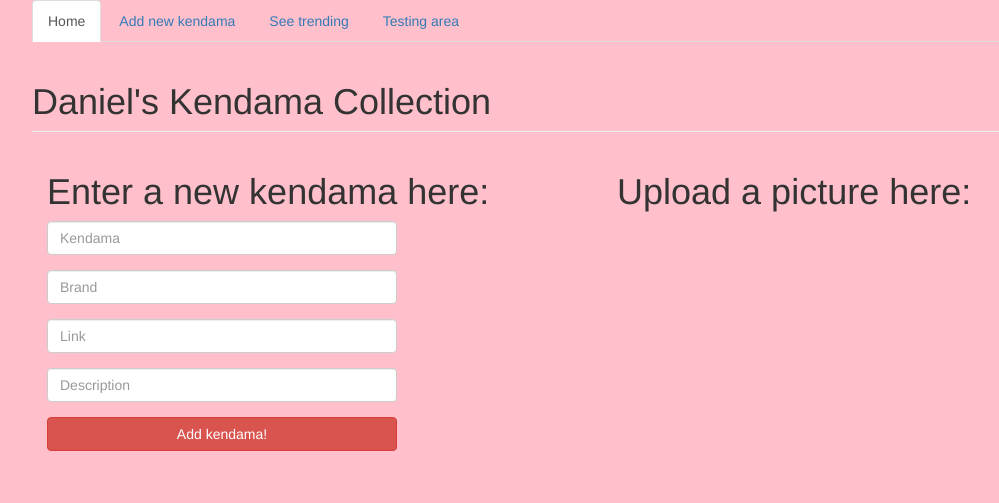
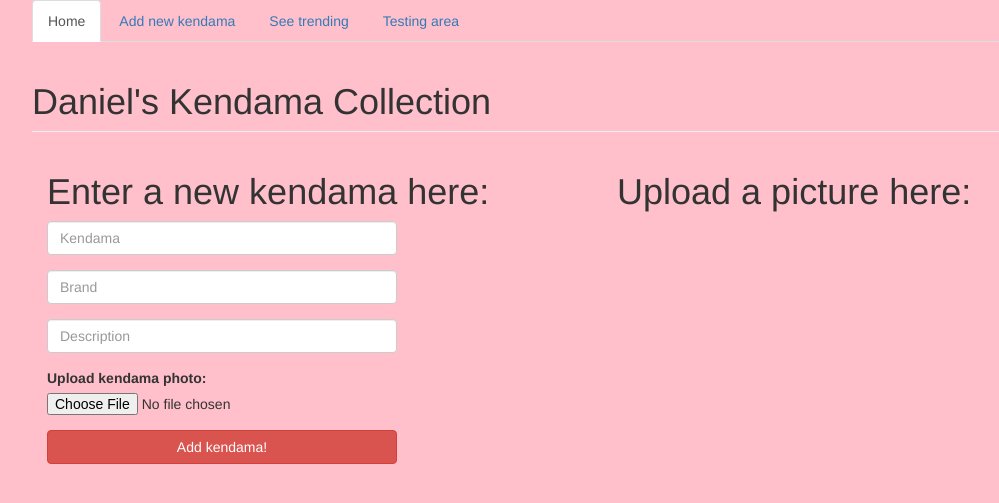
Before and after one commit to danielcodes/kendama-collection, a Flask app: page /add_kendama in a window 1280 px wide. Shown: the top 503 px of the page, without its empty margins (38-1037 px from the left). Run offline with Flask 2, Linux system fonts and the light colour scheme; some libraries are stand-ins or nearby versions.

Commit message:
can now upload kendama images

```diff
--- a/app.py
+++ b/app.py
@@ -1,12 +1,20 @@
+import os
+
 from flask import Flask, render_template, redirect
 from flask_sqlalchemy import SQLAlchemy
 
 from flask_wtf import Form
+from flask_wtf.file import FileField
 from wtforms import StringField
 from wtforms.validators import DataRequired
 
+from werkzeug import secure_filename
+
+UPLOAD_FOLDER = './static/uploads/'
+
 app = Flask(__name__)
 
+app.config['UPLOAD_FOLDER'] = UPLOAD_FOLDER
 app.secret_key = 'ZC4dti6GaxOikyVy0uy3T5XVEwSkmtZD'
 
 # =============================== MODELS ===============================
@@ -24,14 +32,14 @@ class Kendama(db.Model):
     id = db.Column(db.Integer, primary_key=True)
     name = db.Column(db.String(100), unique=True)
     brand = db.Column(db.String(50))
-    link = db.Column(db.String(100))
     description = db.Column(db.Text())
+    image = db.Column(db.String(50))
 
-    def __init__(self, name, brand, link, description):
+    def __init__(self, name, brand, description, image):
         self.name = name
         self.brand = brand
-        self.link = link
         self.description = description
+        self.image = image
 
     def __repr__(self):
         return '<Kendama %r>' % self.name
@@ -42,9 +50,8 @@ class Kendama(db.Model):
 class KendamaForm(Form):
     name = StringField('name', validators=[DataRequired()])
     brand = StringField('brand', validators=[DataRequired()])
-    link = StringField('link', validators=[DataRequired()])
     description = StringField('description', validators=[DataRequired()])
-
+    image = FileField('image')
 
 # =============================== VIEWS ===============================
 
@@ -70,11 +77,16 @@ def new_kendama():
         # create new kendama and place it in the database
         name = form.name.data
         brand = form.brand.data
-        link = form.link.data
         desc = form.description.data
+        image = form.image.data
+
+        # this gives the name
+        filename = secure_filename(form.image.data.filename)
+        # saving it to filesystem
+        image.save( os.path.join(app.config['UPLOAD_FOLDER'], filename ))
 
         # create the object
-        new_kendama = Kendama(name, brand, link, desc)
+        new_kendama = Kendama(name, brand, desc, filename)
 
         # add it to the db
         db.session.add(new_kendama)
@@ -91,12 +103,10 @@ def delete_kendamas():
     db.session.commit()
     return redirect("/")
 
-
-
 @app.route("/testing", methods=["GET"])
 def testing_components():
 
-    return render_template("dummy.html", form=form)
+    return render_template("dummy.html")
 
 
 if __name__ == "__main__":
--- a/templates/kendama_form.html
+++ b/templates/kendama_form.html
@@ -6,7 +6,7 @@
 
 	<h1>Enter a new kendama here: </h1>
 
-		<form method="POST" action="/add_kendama">
+		<form method="POST" action="/add_kendama" enctype="multipart/form-data">
 			{{ form.csrf_token }}
 
 			<div class="form-group row">
@@ -23,13 +23,14 @@
 
 			<div class="form-group row">
 				<div class="col-md-8">
-					{{ form.link(class="form-control", placeholder="Link") }}
+					{{ form.description(class="form-control", placeholder="Description") }}
 				</div>
 			</div>
 
 			<div class="form-group row">
 				<div class="col-md-8">
-					{{ form.description(class="form-control", placeholder="Description") }}
+					<label for="">Upload kendama photo:</label>
+					{{ form.image(placeholder="Upload image") }}
 				</div>
 			</div>
 
--- a/templates/kendamas.html
+++ b/templates/kendamas.html
@@ -33,7 +33,7 @@
 			<div class="col-md-6">
 
 					<div>
-						<img class="img-responsive img-height img-circle center-block" src="http://cdn.shopify.com/s/files/1/0286/5338/products/kendama-usa-tribute-half-split-red-and-white-silk-matte-1_1024x1024.jpg?v=1447091381" alt="">
+						<img class="img-responsive img-height img-rounded center-block" src="/static/uploads/{{kendama.image}}" alt="">
 					</div>
 
 					<h3 class="text-center">
@@ -42,7 +42,6 @@
 
 					<ul class="list-group">
 						<li class="list-group-item"> <strong>Brand</strong> {{kendama.brand}} </li>
-						<li class="list-group-item"> <strong>Link</strong> {{kendama.link}} </li>
 						<li class="list-group-item"> <strong>Description</strong> {{kendama.description}} </li>
 					</ul>
 
```
Also changed, not shown: static/uploads/arcanine.png (added).
